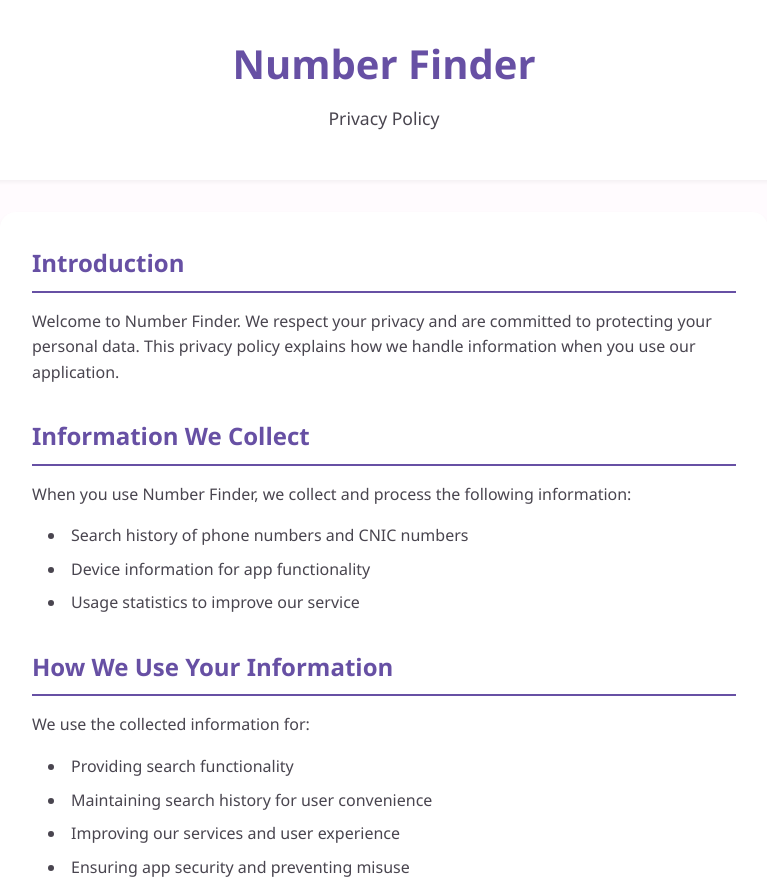
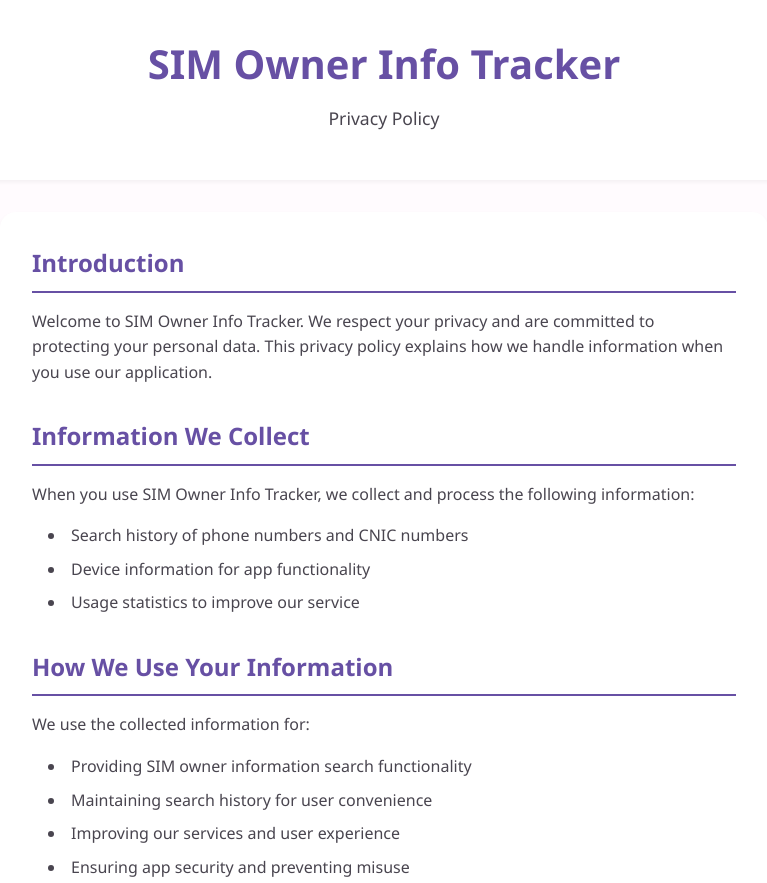
Before and after one commit to coding-with-maaz/sim_owner_detailed, a plain HTML site: page index.html in a window 1280 px wide. Shown: the top 883 px of the page, without its empty margins (256-1023 px from the left). Drawn offline with Linux system fonts and the light colour scheme.

Commit message:
Update index.html

```diff
--- a/index.html
+++ b/index.html
@@ -3,7 +3,7 @@
 <head>
     <meta charset="UTF-8">
     <meta name="viewport" content="width=device-width, initial-scale=1.0">
-    <title>Number Finder - Privacy Policy</title>
+    <title>SIM Owner Info Tracker - Privacy Policy</title>
     <style>
         :root {
             --primary-color: #6750A4;
@@ -120,7 +120,7 @@
 </head>
 <body>
     <div class="header">
-        <h1>Number Finder</h1>
+        <h1>SIM Owner Info Tracker</h1>
         <p>Privacy Policy</p>
     </div>
 
@@ -128,12 +128,12 @@
         <div class="card">
             <div class="section">
                 <h2>Introduction</h2>
-                <p>Welcome to Number Finder. We respect your privacy and are committed to protecting your personal data. This privacy policy explains how we handle information when you use our application.</p>
+                <p>Welcome to SIM Owner Info Tracker. We respect your privacy and are committed to protecting your personal data. This privacy policy explains how we handle information when you use our application.</p>
             </div>
 
             <div class="section">
                 <h2>Information We Collect</h2>
-                <p>When you use Number Finder, we collect and process the following information:</p>
+                <p>When you use SIM Owner Info Tracker, we collect and process the following information:</p>
                 <ul>
                     <li>Search history of phone numbers and CNIC numbers</li>
                     <li>Device information for app functionality</li>
@@ -145,7 +145,7 @@
                 <h2>How We Use Your Information</h2>
                 <p>We use the collected information for:</p>
                 <ul>
-                    <li>Providing search functionality</li>
+                    <li>Providing SIM owner information search functionality</li>
                     <li>Maintaining search history for user convenience</li>
                     <li>Improving our services and user experience</li>
                     <li>Ensuring app security and preventing misuse</li>
@@ -188,7 +188,7 @@
                 <h2>Contact Us</h2>
                 <p>If you have any questions about this privacy policy or our practices, please contact us:</p>
                 <div class="highlight">
-                    <p>Email: support@numberfinder.com<br>
+                    <p>Email: support@simownerinfo.com<br>
                     Phone: +1 (555) 123-4567</p>
                 </div>
             </div>
@@ -196,7 +196,7 @@
     </div>
 
     <div class="footer">
-        <p>© 2024 Number Finder. All rights reserved.</p>
+        <p>© 2024 SIM Owner Info Tracker. All rights reserved.</p>
     </div>
 </body>
 </html>
```
